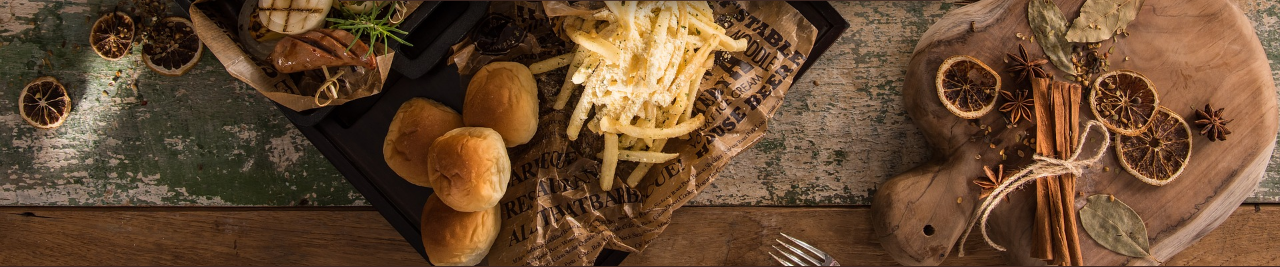
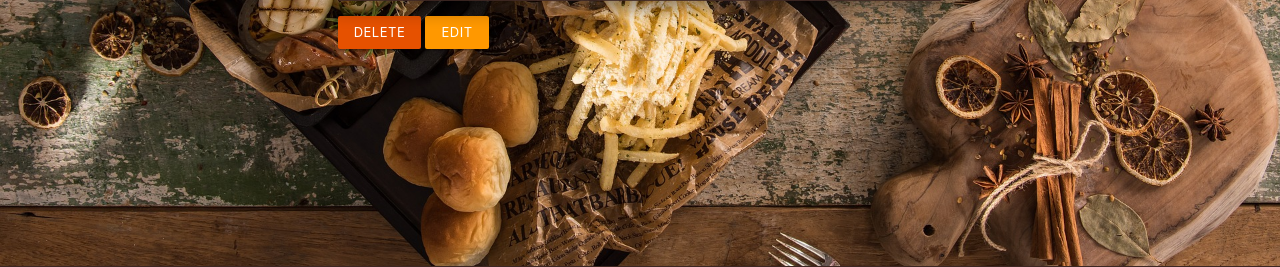
Before and after one commit to Diolg/cook-book, a Flask app: page / in a window 1280 px wide. Shown: the part 474-741 px from the top of the page. Run offline with Flask 2, Linux system fonts and the light colour scheme; a database or web service that is not in the repository returns one stand-in record (values such as "Sample title"); some libraries are stand-ins or nearby versions.

Commit message:
Create recipe delete and edit buttons

```diff
--- a/templates/recipes.html
+++ b/templates/recipes.html
@@ -20,8 +20,11 @@
                     <h6>Link: {{ link_website }}</h6>
                     <h6>Created by: {{ recipe.created_by }}
                 </div>
+                <a href=" " class="btn-small  waves-light orange darken-4">Delete</a>
+                <a href="" class="btn-small  waves-light orange darke n-4">Edit</a>
             </div>
         </div>
+
     </div>
 
 
```
